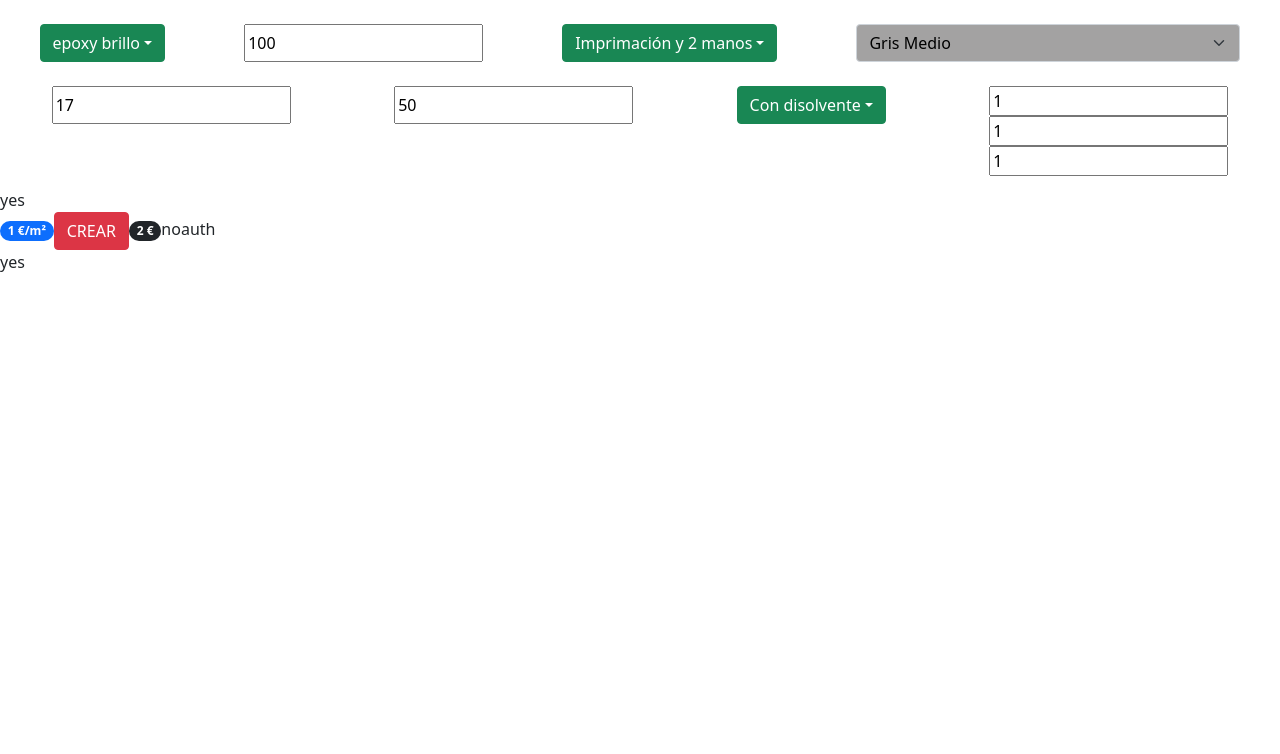
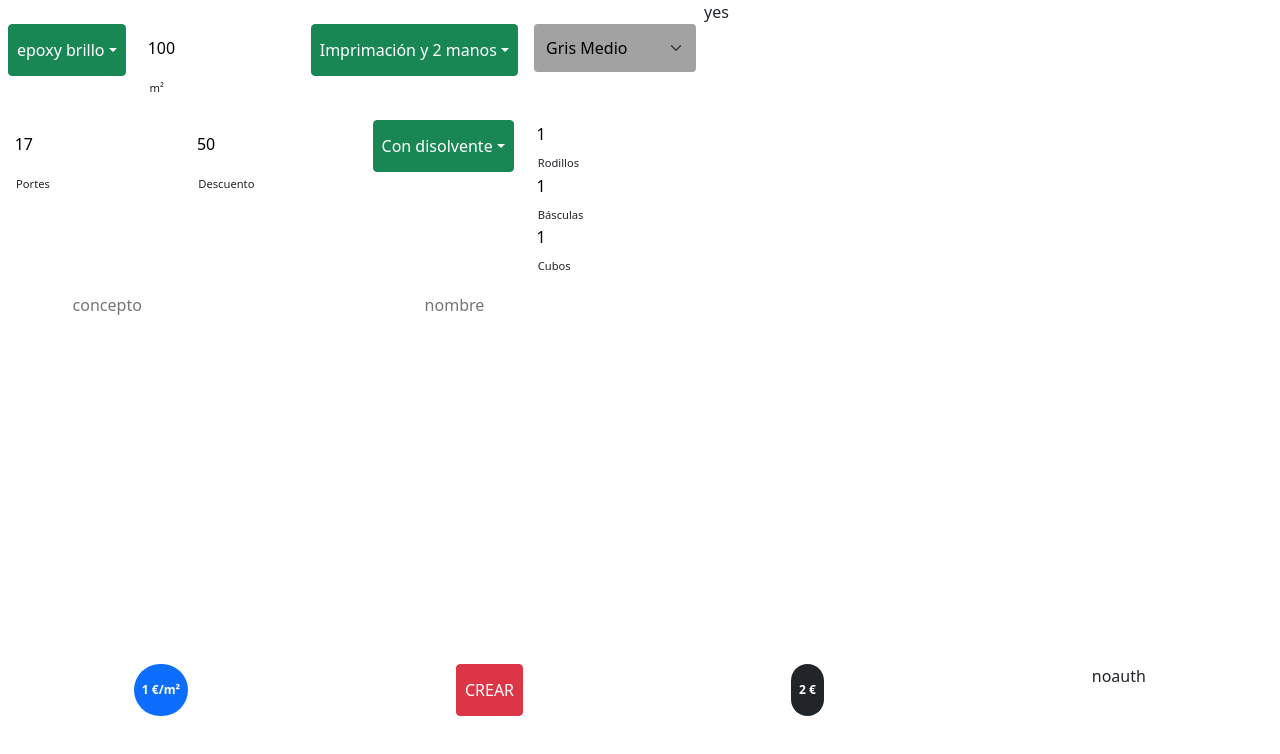
Before and after one commit to RCorpy/presupuestator, a React (Create React App) app: page / in a window 1280 px wide. Shown: the top 754 px of the page. Built offline with nearby package versions, Linux system fonts and the light colour scheme.

Commit message:
fifth commit

```diff
--- a/src/App.js
+++ b/src/App.js
@@ -27,11 +27,19 @@ function App() {
 
   return (
     <React.StrictMode>
-      <MainData setMainData={setMainData} mainData={mainData}/>
-      <Collapsable setCollapsableData={setCollapsableData} collapsableData={collapsableData}/>
-      <Identifyers setIdentifyersData={setIdentifyersData}/>
-      <CreatePanel pricePerM={1} total={2}/>
-      <Invoice />
+      <div className="fullscreen">
+        <div className="top">
+          <div className="leftside">
+            <MainData setMainData={setMainData} mainData={mainData}/>
+            <Collapsable setCollapsableData={setCollapsableData} collapsableData={collapsableData}/>
+            <Identifyers setIdentifyersData={setIdentifyersData} identifyersData={identifyersData}/>
+          </div>
+          <div className="rightside">
+            <Invoice />
+          </div>
+        </div>
+        <CreatePanel pricePerM={1} total={2}/>
+      </div>
     </React.StrictMode>
   );
 }
--- a/src/components/Collapsable.js
+++ b/src/components/Collapsable.js
@@ -22,9 +22,18 @@ export default function Main({setCollapsableData, collapsableData}) {
 
     return (
         <div className="inputrow" style={{marginBottom: "8vh"}}>
-            <input type="number" onChange={(event)=>handleSetCollapsableData("portes", event.target.value)} value={collapsableData.portes}/>
-            <input type="number" onChange={(event)=>handleSetCollapsableData("descuento", event.target.value/100)} value={collapsableData.descuento*100}/>
-            <Dropdown>
+            <div className="inputgroup">
+                <input type="number" id="portes" name="portes" className="inputbody" placeholder="portes" onChange={(event)=>handleSetCollapsableData("portes", event.target.value)} value={collapsableData.portes}/>
+                <label class="inputlabel" for="portes"> Portes </label>
+            </div>
+
+
+            <div className="inputgroup">
+                <input type="number" id="descuento" name="descuento" className="inputbody" placeholder="descuento" onChange={(event)=>handleSetCollapsableData("descuento", event.target.value/100)} value={collapsableData.descuento*100}/>
+                <label class="inputlabel" for="descuento"> Descuento </label>
+            </div>
+
+            <Dropdown className="inputgroup2">
                 <Dropdown.Toggle variant="success" id="dropdown-basic">
                     {collapsableData.disolvente ? "Con disolvente" : "Sin disolvente"}
                 </Dropdown.Toggle>
@@ -36,9 +45,22 @@ export default function Main({setCollapsableData, collapsableData}) {
                 </Dropdown.Menu>
             </Dropdown>
             <div className="herramientas">
-                <input type="number" onChange={(event)=>handleHerramientasData("rodillos", event.target.value)} value={collapsableData.herramientas.rodillos}/>
-                <input type="number" onChange={(event)=>handleHerramientasData("basculas", event.target.value)} value={collapsableData.herramientas.basculas}/>
-                <input type="number" onChange={(event)=>handleHerramientasData("cubos", event.target.value)} value={collapsableData.herramientas.cubos}/>
+
+            <div className="inputgroup">
+                <input type="number" id="rodillos" name="rodillos" className="inputbodyherramientas" placeholder="rodillos" onChange={(event)=>handleHerramientasData("rodillos", event.target.value)} value={collapsableData.herramientas.rodillos}/>
+                <label class="inputlabelherramientas" for="rodillos"> Rodillos </label>
+            </div>
+
+            <div className="inputgroup">
+                <input type="number" id="basculas" name="basculas" className="inputbodyherramientas" placeholder="basculas" onChange={(event)=>handleHerramientasData("basculas", event.target.value)} value={collapsableData.herramientas.basculas}/>
+                <label class="inputlabelherramientas" for="basculas"> Básculas </label>
+            </div>
+
+            <div className="inputgroup">
+                <input type="number" id="cubos" name="cubos" className="inputbodyherramientas" placeholder="cubos" onChange={(event)=>handleHerramientasData("cubos", event.target.value)} value={collapsableData.herramientas.cubos}/>
+                <label class="inputlabelherramientas" for="cubos"> Cubos </label>
+            </div>
+
             </div>
         </div>
     )
--- a/src/components/CreatePanel.js
+++ b/src/components/CreatePanel.js
@@ -8,10 +8,10 @@ export default function Main({pricePerM, total}) {
     const [auth, setAuth] = useState("noauth")
 
     return (
-        <div>
-            <Badge pill bg="primary">{pricePerM} €/m²</Badge>
+        <div className="inputrow">
+            <Badge pill bg="primary" className="pillBadge">{pricePerM} €/m²</Badge>
             <Button variant="danger" onClick={()=>getAuth(setAuth)}>CREAR</Button>
-            <Badge pill bg="dark">{total} €</Badge>
+            <Badge pill bg="dark" className="pillBadge">{total} €</Badge>
             {auth}
         </div>
     )
--- a/src/components/Identifyers.js
+++ b/src/components/Identifyers.js
@@ -1,9 +1,26 @@
 import React from 'react'
 
-export default function Main() {
+export default function Main({setIdentifyersData, identifyersData}) {
+
+    const handleSetIdentifyerData =  (key, value) => {
+        setIdentifyersData((prevData)=>{
+            let returnValue = {...prevData}
+            returnValue[key] = value
+            return returnValue
+        })
+    }
+
     return (
-        <div>
-            yes
+        <div className="inputrow">
+            <div className="inputgroup">
+                <input type="text" id="concepto" name="concepto" className="inputbody" placeholder="concepto" onChange={(event)=>{handleSetIdentifyerData("concepto", event.target.value)}}></input>
+                <label class="inputlabel" for="concepto"> Concepto </label>
+            </div>
+
+            <div className="inputgroup">
+                <input type="text" id="nombre" name="nombre" className="inputbody" placeholder="nombre" onChange={(event)=>{handleSetIdentifyerData("nombre", event.target.value)}}></input>
+                <label class="inputlabel" for="nombre"> Nombre </label>
+            </div>
         </div>
     )
 }
--- a/src/components/MainData.js
+++ b/src/components/MainData.js
@@ -21,7 +21,7 @@ export default function Main({setMainData, mainData}) {
 
     return (
         <div className="inputrow">
-            <Dropdown>
+            <Dropdown className="inputgroup2">
                 <Dropdown.Toggle variant="success" id="dropdown-basic">
                     {mainData.resina}
                 </Dropdown.Toggle>
@@ -33,8 +33,12 @@ export default function Main({setMainData, mainData}) {
                     <Dropdown.Item onClick={()=>{handleSetMainData("resina", "politop"); console.log(mainData)}}>politop</Dropdown.Item>
                 </Dropdown.Menu>
             </Dropdown>
-            <input type="number" onChange={(event)=>handleSetMainData("m2", event.target.value)} value={mainData.m2}/>
-            <Dropdown>
+            <div className="inputgroup">
+                <input type="number" id="m²" name="m²" className="inputbody" placeholder="m²" onChange={(event)=>handleSetMainData("m2", event.target.value)} value={mainData.m2}/>
+                <label class="inputlabel" for="m²"> m² </label>
+            </div>
+
+            <Dropdown className="inputgroup2">
                 <Dropdown.Toggle variant="success" id="dropdown-basic">
                     {capasDictionary[mainData.capas]}
                 </Dropdown.Toggle>
@@ -46,7 +50,7 @@ export default function Main({setMainData, mainData}) {
                     <Dropdown.Item onClick={()=>{handleSetMainData("capas", "10"); console.log(mainData)}}>Imprimación</Dropdown.Item>
                 </Dropdown.Menu>
             </Dropdown>
-            <Form.Select value={mainData.color} onChange={(event)=>{
+            <Form.Select className="inputgroup2" value={mainData.color} onChange={(event)=>{
                 let value = event.target.value
                 handleSetMainData("color", value)
                 setColorFieldBackgroundColor(colorChoices.filter(element=>element[0]==value)[0][1])
--- a/src/styles.css
+++ b/src/styles.css
@@ -14,3 +14,97 @@ body {
     flex-direction: column;
     height: 3vh;
   }
+
+  .leftside {
+    width: 55vw;
+  }
+
+  .rightside {
+    width: 45vw;
+  }
+
+  .fullscreen {
+    width : 100vw;
+    height: 100vh;
+    display: flex;
+    flex-direction: column;
+  }
+
+  .top{
+    display: flex;
+    height: 80vh;
+  }
+
+  .pillBadge{
+    display: flex !important;
+    justify-content: center;
+    align-items: center;
+  }
+
+  .inputlabel {
+    font-size: 0.7rem;
+    margin-left: 2vh;
+    margin-top: 0.7vh;
+    display: block;
+    transition: all 0.3s;
+    transform: translateY(0vh);
+  }
+
+  .inputbody {
+
+    margin: 0 auto;
+    padding: 1.5vh 0.7vh;
+    border-radius: 0.2vh;
+    background-color: rgb(255, 255, 255);
+    border: none;
+    width: 90%;
+    display: block;
+    border-bottom: 0.3vh solid transparent;
+    transition: all 0.3s;
+  }
+
+  .inputbody:placeholder-shown + .inputlabel {
+    opacity: 0;
+    visibility: hidden;
+    -webkit-transform: translateY(40rem);
+    transform: translateY(40rem);
+  }
+
+  .inputlabelherramientas {
+    font-size: 0.7rem;
+    margin-left: 2vh;
+    margin-top: 0.7vh;
+    display: block;
+    transition: all 0.3s;
+    transform: translateY(0vh);
+  }
+
+  .inputbodyherramientas {
+
+    margin: 0 auto;
+    padding: 0.2vh 0.7vh;
+    border-radius: 0.2vh;
+    background-color: rgb(255, 255, 255);
+    border: none;
+    width: 90%;
+    display: block;
+    border-bottom: 0.3vh solid transparent;
+    transition: all 0.3s;
+  }
+
+  .inputbodyherramientas:placeholder-shown + .inputlabelherramientas {
+    opacity: 0;
+    visibility: hidden;
+    -webkit-transform: translateY(40rem);
+    transform: translateY(40rem);
+  }
+
+  .inputgroup2{
+    height: 6vh;
+    margin: 0 1vh;
+    border: 0 !important;
+  }
+
+  .btn{
+    padding: 1.6vh 1vh !important;
+  }
```
